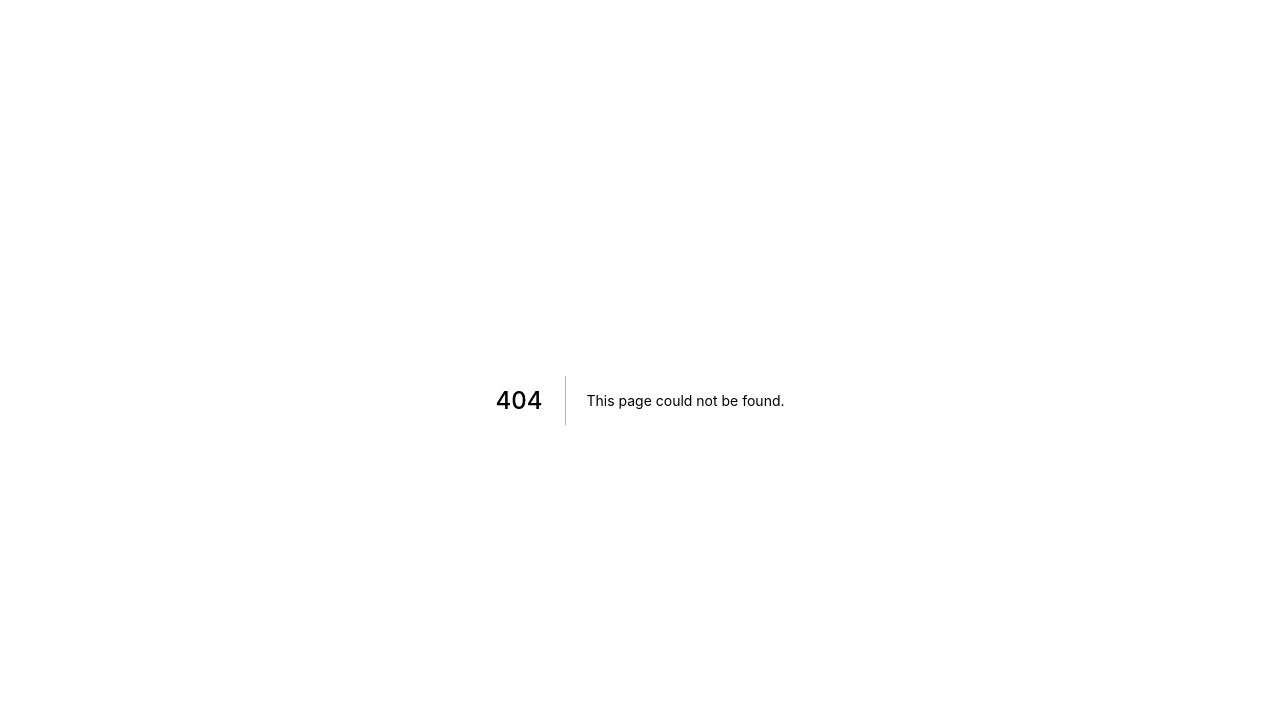
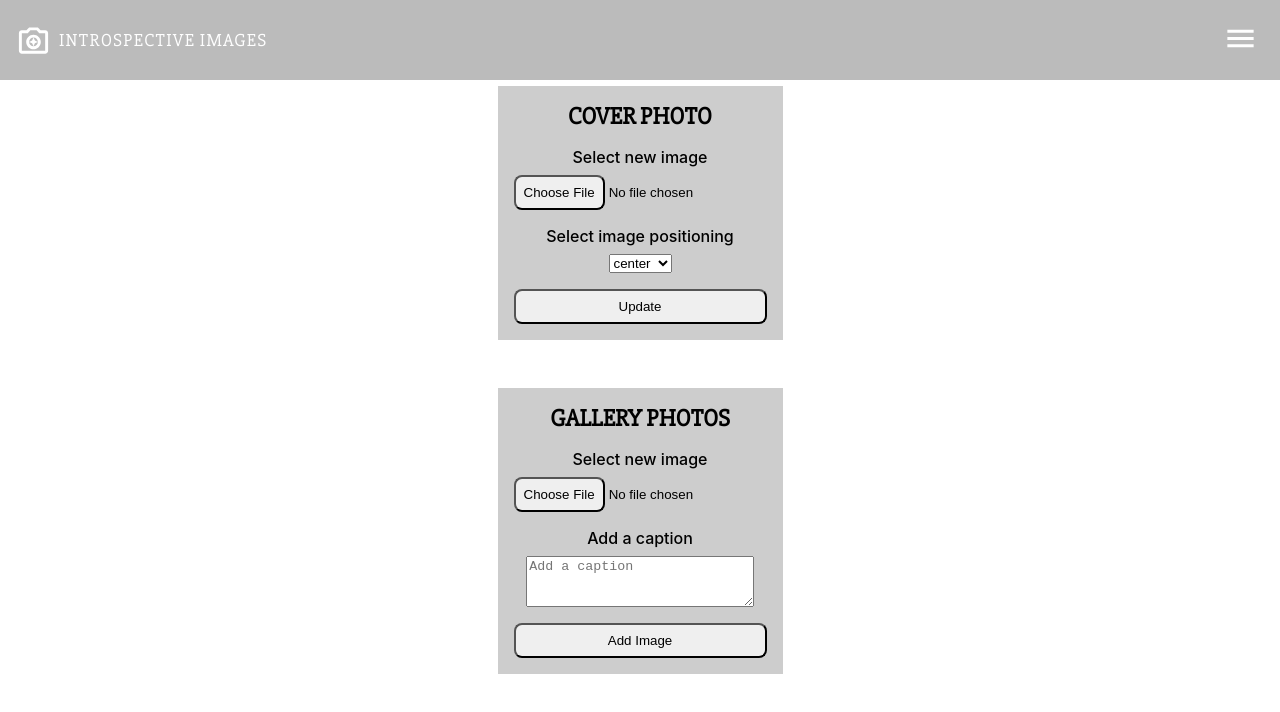
Before and after one commit to misqke/introspective_images, a Next.js app: page /admin in a window 1280 px wide. Before the commit this address had no page. Shown: the top 712 px of the page. Built offline with nearby package versions, Linux system fonts and the light colour scheme; no server answers; the database is empty.

Commit message:
api and admin page

```diff
--- a/components/Hero.jsx
+++ b/components/Hero.jsx
@@ -2,14 +2,15 @@ import React from "react";
 import Image from "next/image";
 import styles from "../styles/Hero.module.scss";
 
-const Hero = () => {
+const Hero = ({ cover }) => {
   return (
     <div className={styles.heroContainer}>
       <Image
-        src={"/cover.jpg"}
+        src={cover.url}
         layout="fill"
         objectFit="cover"
         objectPosition="bottom"
+        quality={100}
       />
     </div>
   );
--- /dev/null
+++ b/libs/dbConnect.js
@@ -0,0 +1,40 @@
+import mongoose from "mongoose";
+
+const MONGODB_URI = process.env.MONGODB_URI;
+
+if (!MONGODB_URI) {
+  throw new Error(
+    "Please define the MONGODB_URI environment variable inside .env.local"
+  );
+}
+
+/**
+ * Global is used here to maintain a cached connection across hot reloads
+ * in development. This prevents connections growing exponentially
+ * during API Route usage.
+ */
+let cached = global.mongoose;
+
+if (!cached) {
+  cached = global.mongoose = { conn: null, promise: null };
+}
+
+async function dbConnect() {
+  if (cached.conn) {
+    return cached.conn;
+  }
+
+  if (!cached.promise) {
+    const opts = {
+      bufferCommands: false,
+    };
+
+    cached.promise = mongoose.connect(MONGODB_URI, opts).then((mongoose) => {
+      return mongoose;
+    });
+  }
+  cached.conn = await cached.promise;
+  return cached.conn;
+}
+
+export default dbConnect;
--- /dev/null
+++ b/models/Images.js
@@ -0,0 +1,22 @@
+import mongoose from "mongoose";
+
+const ImageSchema = new mongoose.Schema({
+  url: {
+    type: String,
+    required: true,
+  },
+  cloudid: {
+    type: String,
+    required: true,
+  },
+  caption: String,
+  cover: {
+    type: Boolean,
+    default: false,
+  },
+  position: String,
+  width: Number,
+  height: Number,
+});
+
+export default mongoose.models.Images || mongoose.model("Images", ImageSchema);
--- a/next.config.js
+++ b/next.config.js
@@ -1,6 +1,9 @@
 /** @type {import('next').NextConfig} */
 const nextConfig = {
   reactStrictMode: true,
-}
+  images: {
+    domains: ["res.cloudinary.com"],
+  },
+};
 
-module.exports = nextConfig
+module.exports = nextConfig;
--- a/package.json
+++ b/package.json
@@ -13,6 +13,8 @@
     "@emotion/styled": "^11.8.1",
     "@mui/icons-material": "^5.6.2",
     "axios": "^0.27.0",
+    "cloudinary": "^1.29.1",
+    "mongoose": "^6.3.1",
     "next": "12.1.5",
     "react": "18.0.0",
     "react-dom": "18.0.0",
--- /dev/null
+++ b/pages/admin.jsx
@@ -0,0 +1,126 @@
+import React, { useState, useEffect, useRef } from "react";
+import Nav from "../components/Nav";
+import styles from "../styles/Admin.module.scss";
+import Image from "next/image";
+import axios from "axios";
+
+const admin = () => {
+  const [coverPhoto, setCoverPhoto] = useState();
+  const [galleryImages, setGalleryImages] = useState();
+  const [loading, setLoading] = useState(false);
+  const coverInputRef = useRef();
+  const coverSelectRef = useRef();
+  const galleryInputRef = useRef();
+  const galleryCaptionRef = useRef();
+
+  const handleCoverUpdateClick = async () => {
+    setLoading(true);
+    const reader = new FileReader();
+    reader.readAsDataURL(coverInputRef.current.files[0]);
+    reader.onloadend = async () => {
+      const { data } = await axios.post("http://localhost:3000/api/admin", {
+        newImg: reader.result,
+        cover: true,
+        position: coverSelectRef.current.value,
+      });
+      setCoverPhoto(data.data);
+      setLoading(false);
+    };
+  };
+
+  const handleGalleryAdd = async () => {
+    setLoading(true);
+    const reader = new FileReader();
+    reader.readAsDataURL(coverInputRef.current.files[0]);
+    reader.onloadend = async () => {
+      const { data } = await axios.post("http://localhost:3000/api/admin", {
+        newImg: reader.result,
+        cover: false,
+        position: "center",
+        caption: galleryCaptionRef.current.value,
+      });
+      setCoverPhoto(data.data);
+      setLoading(false);
+    };
+  };
+
+  useEffect(() => {
+    const getCurrentData = async () => {
+      const { data } = await axios.get("http://localhost:3000/api/admin");
+      setCoverPhoto(data.data.cover);
+      setGalleryImages(data.data.gallery);
+    };
+    getCurrentData();
+  }, []);
+
+  return (
+    <div className={styles.container}>
+      <Nav />
+
+      <div className={styles.coverContainer}>
+        {coverPhoto && (
+          <div
+            className={styles.coverImgContainer}
+            style={{
+              width: `${window.innerWidth / 2}px`,
+              height: `${window.innerHeight / 2}px`,
+            }}
+          >
+            <Image
+              priority
+              src={coverPhoto.url}
+              layout="fill"
+              objectFit="cover"
+              objectPosition={coverPhoto.position}
+            />
+          </div>
+        )}
+        <div className={styles.form}>
+          <h3>COVER PHOTO</h3>
+          <span className={styles.formBox}>
+            <label htmlFor="coverInput">Select new image</label>
+            <input ref={coverInputRef} id="coverInput" type="file" />
+          </span>
+          <span id="coverPosition" className={styles.formBox}>
+            <label htmlFor="coverPosition">Select image positioning</label>
+            <select ref={coverSelectRef}>
+              <option value="center">center</option>
+              <option value="top">top</option>
+              <option value="bottom">bottom</option>
+              <option value="left">left</option>
+              <option value="right">right</option>
+              <option value="center">center</option>
+            </select>
+          </span>
+          <button type="button" onClick={handleCoverUpdateClick}>
+            Update
+          </button>
+        </div>
+      </div>
+      {loading === true && <p>loading...</p>}
+      <div className={styles.galleryContainer}>
+        <div className={styles.form}>
+          <h3>GALLERY PHOTOS</h3>
+          <span className={styles.formBox}>
+            <label htmlFor="galleryInput">Select new image</label>
+            <input ref={galleryInputRef} id="galleryInput" type="file" />
+          </span>
+          <span className={styles.formBox}>
+            <label htmlFor="galleryCaption">Add a caption</label>
+            <textarea
+              id="galleryCaption"
+              ref={galleryCaptionRef}
+              rows={3}
+              placeholder="Add a caption"
+            />
+          </span>
+          <button type="button" onClick={handleCoverUpdateClick}>
+            Add Image
+          </button>
+        </div>
+      </div>
+    </div>
+  );
+};
+
+export default admin;
--- /dev/null
+++ b/pages/api/admin.js
@@ -0,0 +1,55 @@
+import dbConnect from "../../libs/dbConnect";
+import Images from "../../models/Images";
+import cloudinary from "../../libs/cloudinary";
+
+export default async function handler(req, res) {
+  // connect to mongo
+  await dbConnect();
+
+  if (req.method === "GET") {
+    try {
+      const cover = await Images.findOne({ cover: true });
+      const gallery = await Images.find({ cover: false });
+      res.status(200).json({
+        message: "images retrieved successfully",
+        data: { cover, gallery },
+      });
+    } catch (error) {
+      res.status(400).json({ message: error.message });
+    }
+  } else if (req.method === "POST") {
+    try {
+      if (req.body.cover === true) {
+        const currentCover = await Images.findOne({ cover: true });
+        await cloudinary.uploader.destroy(
+          currentCover.cloudid,
+          { type: "upload", resource_type: "image" },
+          (result, error) => console.log(error, result)
+        );
+        await Images.findOneAndDelete({ cover: true });
+      }
+      const cloudinaryRes = await cloudinary.uploader.upload(req.body.newImg, {
+        upload_preset: "introspective",
+      });
+
+      const newImageData = {
+        url: cloudinaryRes.secure_url,
+        cover: req.body.cover,
+        caption: req.body.caption || "",
+        position: req.body.position || "center",
+        cloudid: cloudinaryRes.public_id,
+        width: cloudinaryRes.width,
+        height: cloudinaryRes.height,
+      };
+      const newImage = await Images.create(newImageData);
+      res.status(201).json({
+        message: "New image added successfully.",
+        data: newImage,
+      });
+    } catch (error) {
+      res.status(400).json({ message: error.message });
+    }
+  } else {
+    res.json({ message: "error" });
+  }
+}
--- a/pages/api/hello.js
+++ /dev/null
@@ -1,5 +0,0 @@
-// Next.js API route support: https://nextjs.org/docs/api-routes/introduction
-
-export default function handler(req, res) {
-  res.status(200).json({ name: 'John Doe' })
-}
--- /dev/null
+++ b/styles/Admin.module.scss
@@ -0,0 +1,87 @@
+.container {
+  display: flex;
+  flex-direction: column;
+  width: 100vw;
+  min-height: 100vh;
+  background-color: #fff;
+  padding-top: 86px;
+  gap: 2rem;
+  h3 {
+    margin: 0;
+    font-size: 1.5rem;
+    font-family: "Slabo 27px", serif;
+    text-align: center;
+  }
+  input[type="file"]::file-selector-button {
+    padding: 0.5rem;
+    border-radius: 0.5rem;
+  }
+  textarea {
+    width: 90%;
+  }
+}
+
+.coverContainer {
+  display: flex;
+  flex-direction: column;
+  align-items: center;
+  width: 100%;
+  gap: 1rem;
+}
+
+.coverImgContainer {
+  position: relative;
+  overflow: hidden;
+  width: 300px;
+  height: 200px;
+  flex-shrink: 0;
+}
+
+.form {
+  display: flex;
+  align-items: center;
+  flex-direction: column;
+  padding: 1rem;
+  gap: 1rem;
+  background: #4444;
+  backdrop-filter: blur(8px);
+
+  button {
+    width: 100%;
+    padding: 0.5rem;
+    border-radius: 8px;
+  }
+}
+
+.formBox {
+  display: flex;
+  flex-direction: column;
+  align-items: center;
+  gap: 0.5rem;
+  width: 100%;
+  label {
+    font-size: 1rem;
+    font-weight: 500;
+  }
+}
+
+.galleryContainer {
+  display: flex;
+  flex-direction: column;
+  align-items: center;
+  padding: 1rem;
+}
+
+.galleryImgContainer {
+  display: flex;
+  flex-wrap: wrap;
+}
+
+.galleryAddBtn {
+  display: flex;
+  align-items: center;
+  cursor: pointer;
+  border: none;
+  background: none;
+  border-radius: 50%;
+}
```
Also changed, not shown: components/Admin/AdminImage.jsx (added, +8 -0 lines), pages/index.js (+13 -2 lines), styles/AdminImage.module.scss (added), 2 other files (tests, documents, lock files or other folders).
